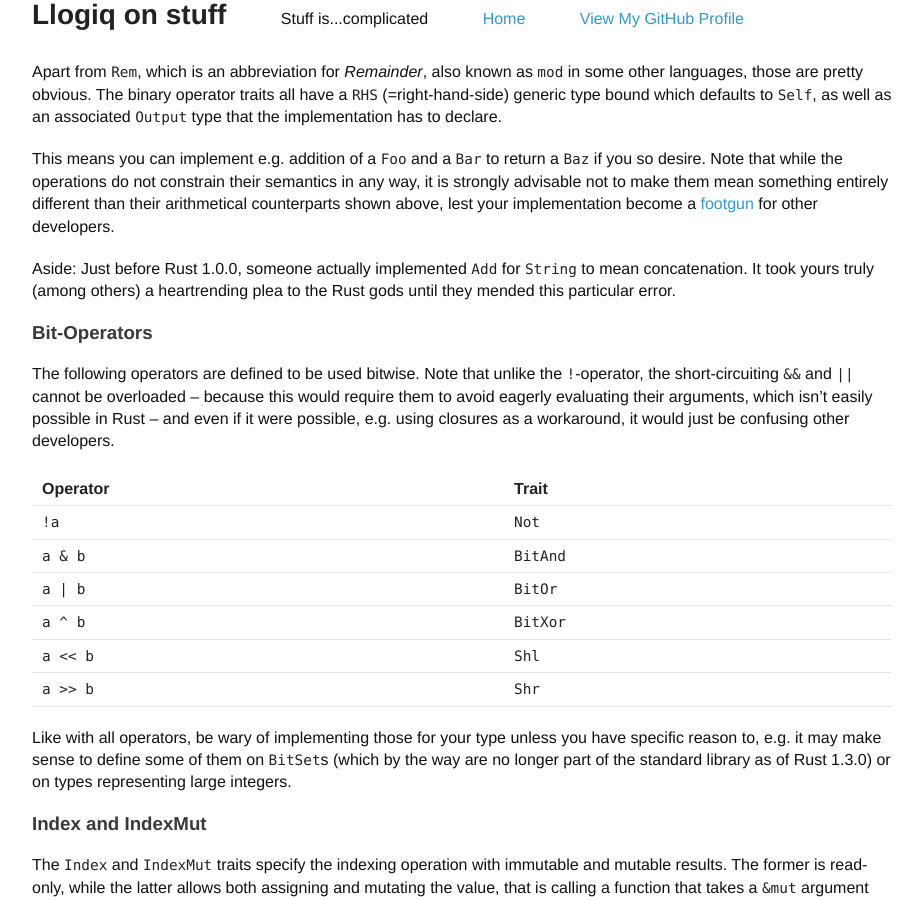
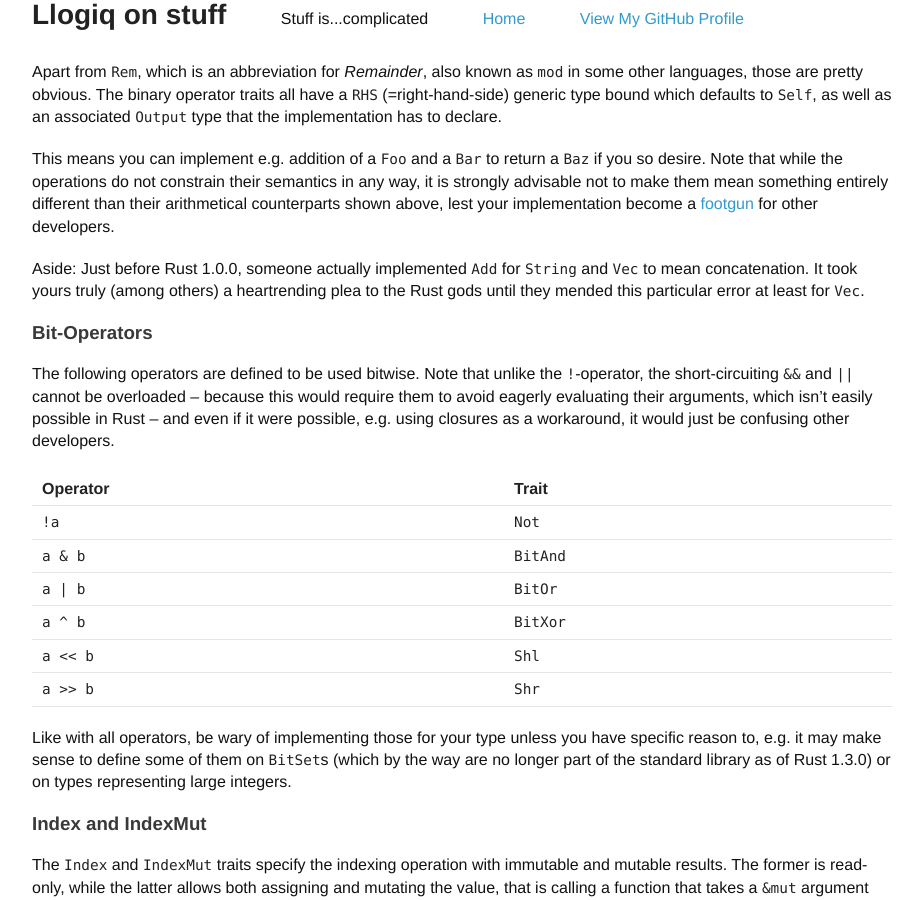
Before and after one commit to llogiq/llogiq.github.io, a Jekyll site: the page built from _posts/2015-07-30-traits.md, in a window 1280 px wide and 900 px high, scrolled down 1499 px. Shown: the whole window, without its empty margins (178-1101 px from the left). Built offline with Jekyll 4.4.1, drawn with Linux system fonts in a browser that asks for light colours.

Commit message:
correction about + for String

```diff
--- a/_posts/2015-07-30-traits.md
+++ b/_posts/2015-07-30-traits.md
@@ -101,8 +101,9 @@ implementation become a
 developers.
 
 Aside: Just before Rust 1.0.0, someone actually implemented `Add` for `String`
+and `Vec`
 to mean concatenation. It took yours truly (among others) a heartrending plea
-to the Rust gods until they mended this particular error.
+to the Rust gods until they mended this particular error at least for `Vec`.
 
 ### Bit-Operators
 
```
